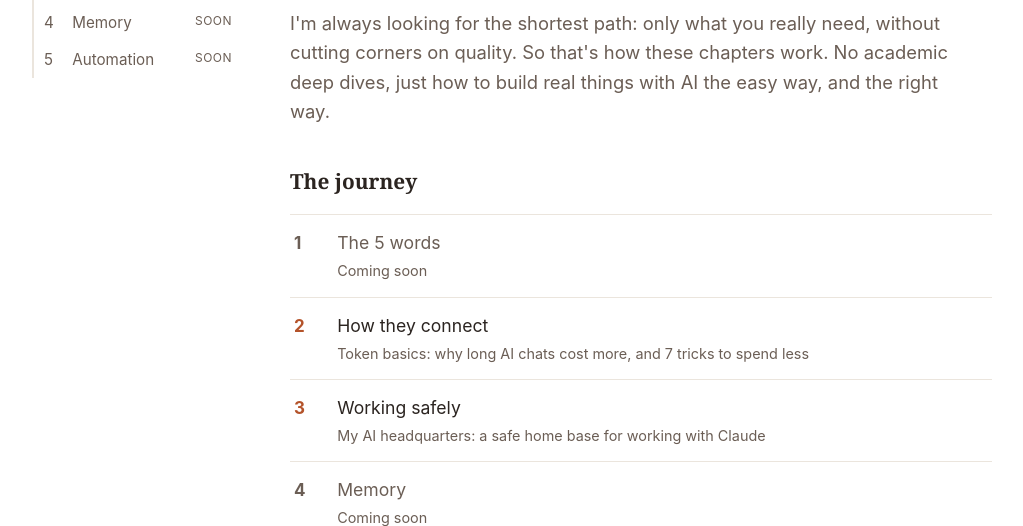
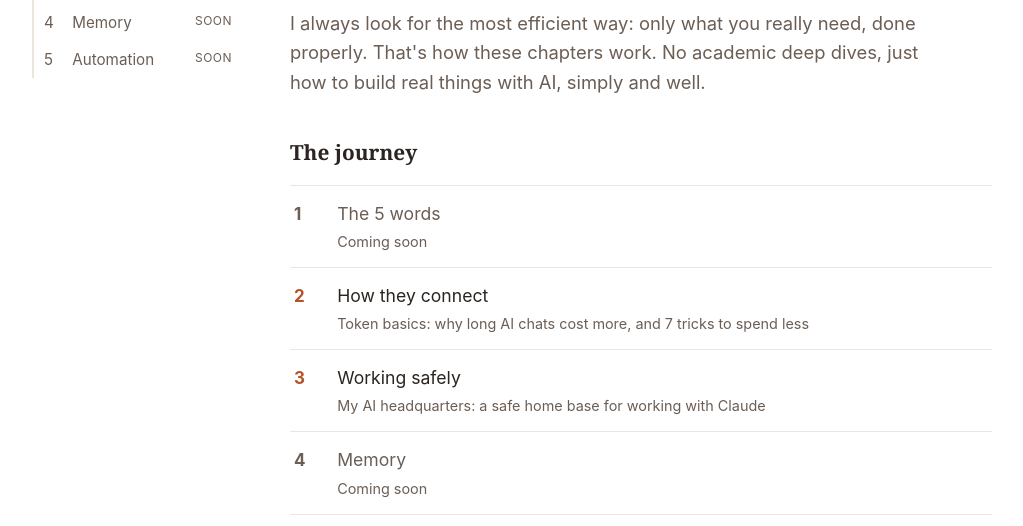
Before and after one commit to parigoris/parigoris.github.io, a plain HTML site: page index.html in a window 1280 px wide. Shown: the part 244-770 px from the top of the page, without its empty margins (128-1151 px from the left). Drawn offline with Linux system fonts and the light colour scheme.

Commit message:
Rebuild: home intro wording
Co-Authored-By: Claude Opus 5.5 <noreply@anthropic.com>
Claude-Session: https://claude.ai/code/session_01EDuY9ie211HDpSYuA9sLLB

```diff
--- a/index.html
+++ b/index.html
@@ -100,7 +100,7 @@
     <main class="content">
       <section class="intro">
   <h1>Welcome to your AI journey, the simple way.</h1>
-  <p class="lead">I'm always looking for the shortest path: only what you really need, without cutting corners on quality. So that's how these chapters work. No academic deep dives, just how to build real things with AI the easy way, and the right way.</p>
+  <p class="lead">I always look for the most efficient way: only what you really need, done properly. That's how these chapters work. No academic deep dives, just how to build real things with AI, simply and well.</p>
 </section>
 
 <h2>The journey</h2>
```
